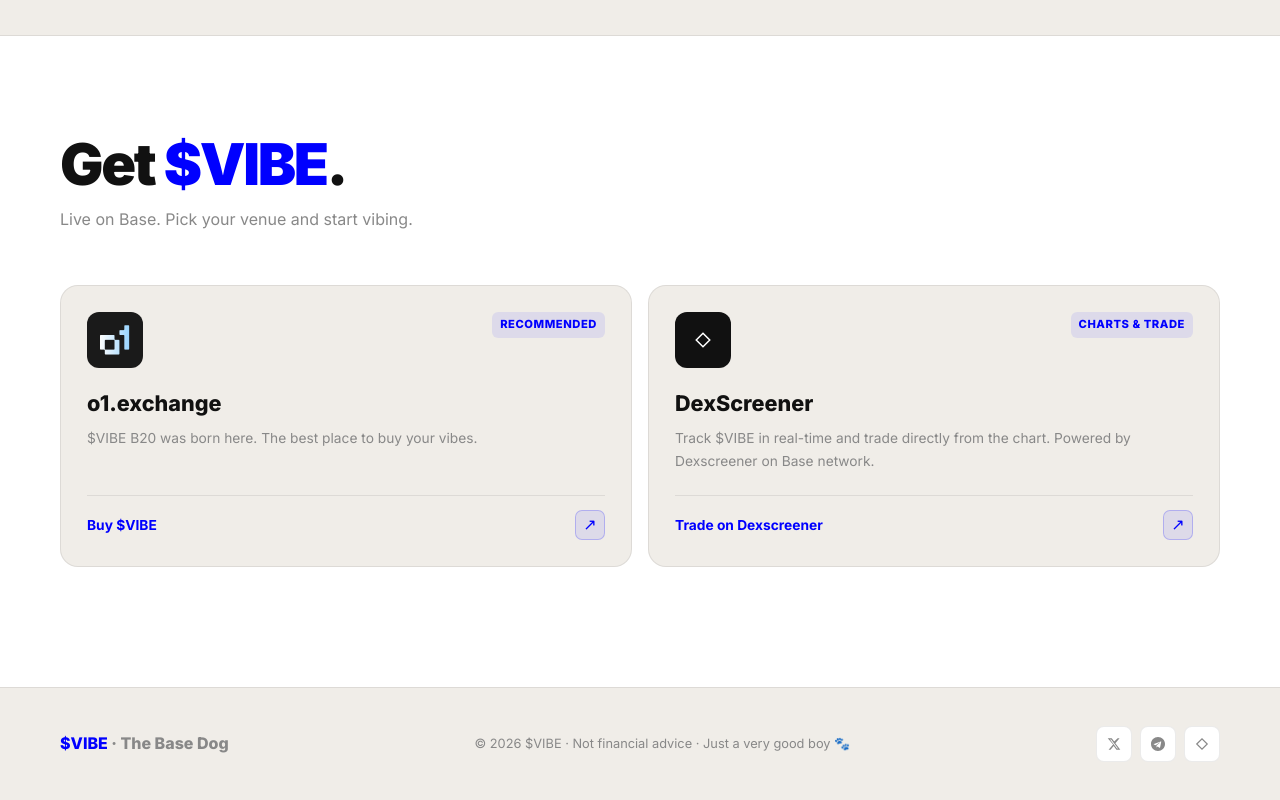
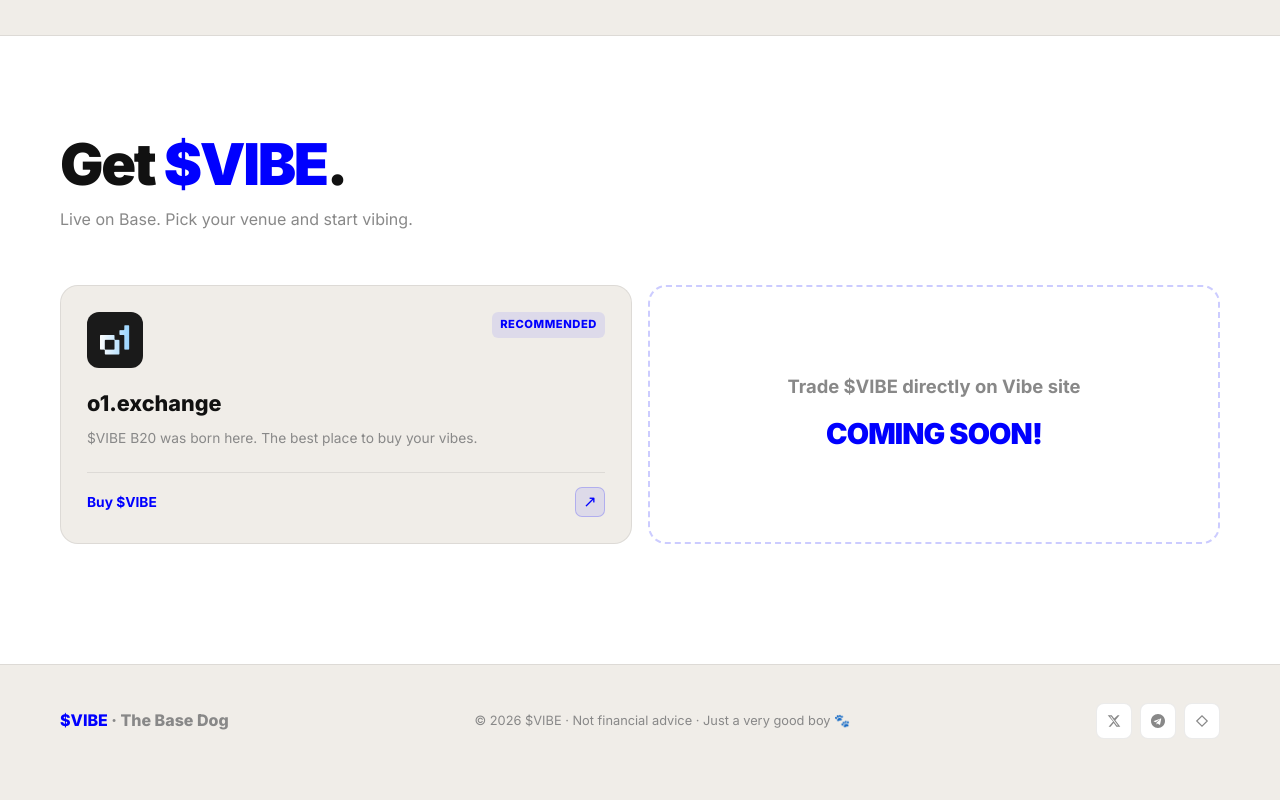
Before and after one commit to Maksyaka12/VIBE, a React (Vite) app in the folder frontend/: page / in a window 1280 px wide. Shown: the part 3797-4597 px from the top of the page. After the commit the page ends 4574 px from the top, so only its background shows below. Built offline with nearby package versions, Linux system fonts and the light colour scheme.

Commit message:
feat: replace DexScreener card with Coming Soon placeholder

```diff
--- a/frontend/src/App.jsx
+++ b/frontend/src/App.jsx
@@ -279,20 +279,10 @@ function Trade() {
               <div className="tc-arr">↗</div>
             </div>
           </a>
-          <a href={DEX} target="_blank" rel="noreferrer" className="tc">
-            <div className="tc-top">
-              <div className="tc-logo tc-dx">
-                <svg width="18" height="18" viewBox="0 0 24 24" fill="none"><path d="M3 12L12 3L21 12L12 21L3 12Z" stroke="currentColor" strokeWidth="2"/></svg>
-              </div>
-              <span className="tc-badge">Charts & Trade</span>
-            </div>
-            <h3>DexScreener</h3>
-            <p>Track $VIBE in real-time and trade directly from the chart. Powered by Dexscreener on Base network.</p>
-            <div className="tc-foot">
-              <span className="tc-cta">Trade on Dexscreener</span>
-              <div className="tc-arr">↗</div>
-            </div>
-          </a>
+          <div className="tc tc-soon">
+            <h3 style={{marginBottom: 10}}>Trade $VIBE directly on Vibe site</h3>
+            <div className="soon-badge">COMING SOON!</div>
+          </div>
         </div>
       </div>
     </section>
--- a/frontend/src/index.css
+++ b/frontend/src/index.css
@@ -413,6 +413,11 @@ h2 .bl { color: var(--blue); }
 .tc-cta { font-size: 0.86rem; font-weight: 700; color: var(--blue); }
 .tc-arr { width: 30px; height: 30px; border-radius: 7px; background: var(--blue-d); border: 1px solid var(--borderf); display: flex; align-items: center; justify-content: center; color: var(--blue); transition: all 0.2s; }
 .tc:hover .tc-arr { background: var(--blue); color: #fff; border-color: var(--blue); }
+
+.tc-soon { justify-content: center; align-items: center; text-align: center; background: var(--surface); border: 2px dashed var(--borderf); }
+.tc-soon h3 { font-size: 1.15rem; font-weight: 700; color: var(--muted); }
+.soon-badge { font-size: 1.8rem; font-weight: 900; color: var(--blue); letter-spacing: -0.03em; }
+
 @media(max-width:700px){ .trade-grid{grid-template-columns:1fr;} }
 
 
```
